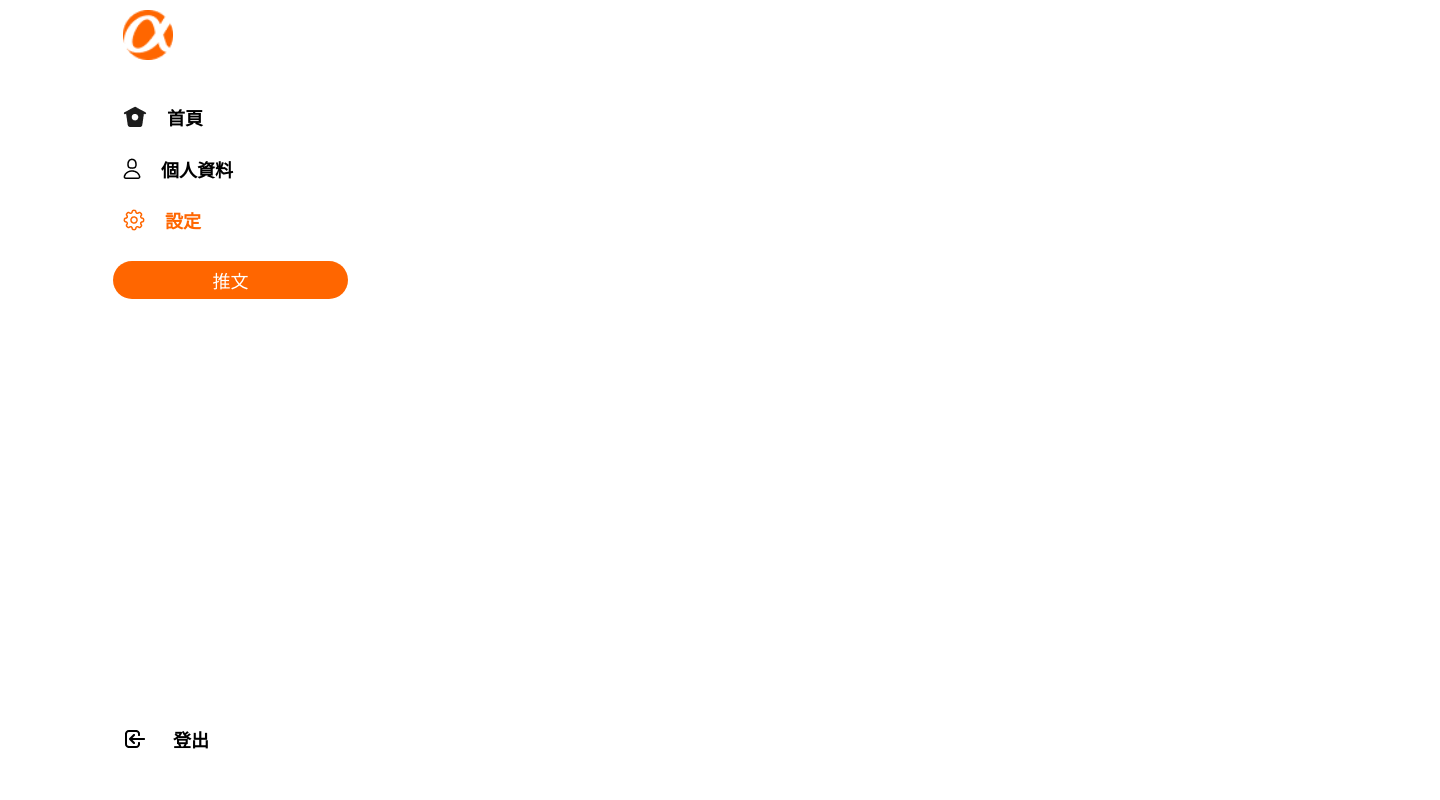
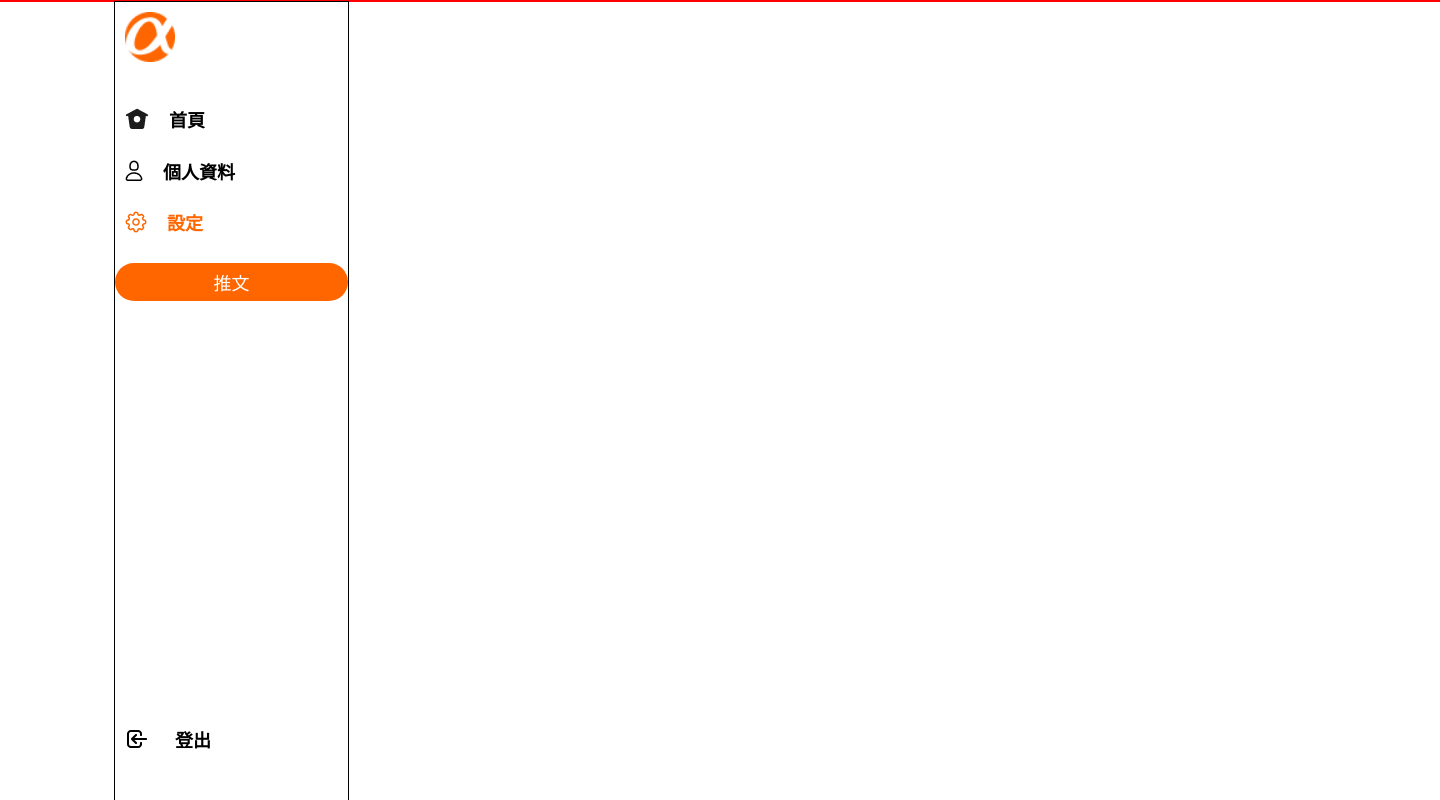
Before and after one commit to eugenechen0514/twitter-front-end-debug, a Vue app: page /#/setting in a window 1280 px wide. Shown: the whole page, 1440 px wide, since content can reach past the window. Built offline with nearby package versions, Linux system fonts and the light colour scheme.

Commit message:
將#app 設定寬度1440px並置中， 調整Navbar的position: fixed

```diff
--- a/src/App.vue
+++ b/src/App.vue
@@ -142,5 +142,10 @@ html, * {
   font-family: 'Noto Sans TC', sans-serif;
 }
 
+#app {
+ width: 1440px;
+ margin: 0 auto;
+}
+
 
 </style>
--- a/src/components/Navbar.vue
+++ b/src/components/Navbar.vue
@@ -107,11 +107,15 @@ export default {
 
 <style scoped>
 .Navbar {
+  border: 1px solid black;
+  background-color: #fff;
   width: 235px;
   height: 100vh;
   display: flex;
   flex-direction: column;
+  position: fixed;
   margin-left: 113px;
+  z-index: 100;
 }
 
 .navbarLogo {
--- a/src/views/Main.vue
+++ b/src/views/Main.vue
@@ -1,9 +1,11 @@
 <template>
   <div class="main">
-    <h1>主頁</h1>
     <Navbar />
     <div>
       <MainPostTweet :currentUser="currentUser"/>
+      <MainTweets :currentTweets="currentTweets" />
+      <MainTweets :currentTweets="currentTweets" />
+      <MainTweets :currentTweets="currentTweets" />
       <MainTweets :currentTweets="currentTweets" />
     </div>
     <PopularUsers/>
@@ -88,9 +90,9 @@ export default {
 
 <style scoped>
 .main {
+  border: 1px solid red;
   display: flex;
-  justify-content: center;
-  gap: 10px;
+  width: 100%;
 }
 .mainPostTweet {
   margin-bottom: 10px;
--- a/src/views/Setting.vue
+++ b/src/views/Setting.vue
@@ -1,5 +1,5 @@
 <template>
-  <div>
+  <div class="Setting">
     <Navbar/>
 
   </div>
@@ -15,3 +15,10 @@ export default {
 
 }
 </script>
+
+<style scoped>
+.Setting {
+  width: 100%;
+  border: 1px solid red;
+}
+</style>
--- a/src/views/UserSelfLikes.vue
+++ b/src/views/UserSelfLikes.vue
@@ -1,6 +1,5 @@
 <template>
   <div class="UserSelfContainer">
-    <h1>個人資料</h1>
     <Navbar />
     <div class="UserSelfMain">
       <div class="userCard">
@@ -39,7 +38,6 @@ export default {
 <style scoped>
 .UserSelfContainer {
   display: flex;
-  justify-content: center;
   gap: 10px;
 }
 
--- a/src/views/UserSelfTweets.vue
+++ b/src/views/UserSelfTweets.vue
@@ -1,6 +1,5 @@
 <template>
   <div class="UserSelfContainer">
-    <h1>個人資料</h1>
     <Navbar />
     <div class="UserSelfMain">
       <div class="userCard">
@@ -39,7 +38,6 @@ export default {
 <style scoped>
 .UserSelfContainer {
   display: flex;
-  justify-content: center;
   gap: 10px;
 }
 
--- a/src/views/UserSelfTweetsAndComments.vue
+++ b/src/views/UserSelfTweetsAndComments.vue
@@ -1,6 +1,5 @@
 <template>
   <div class="UserSelfContainer">
-    <h1>個人資料</h1>
     <Navbar />
     <div class="UserSelfMain">
       <div class="userCard">
@@ -39,7 +38,6 @@ export default {
 <style scoped>
 .UserSelfContainer {
   display: flex;
-  justify-content: center;
   gap: 10px;
 }
 
```
